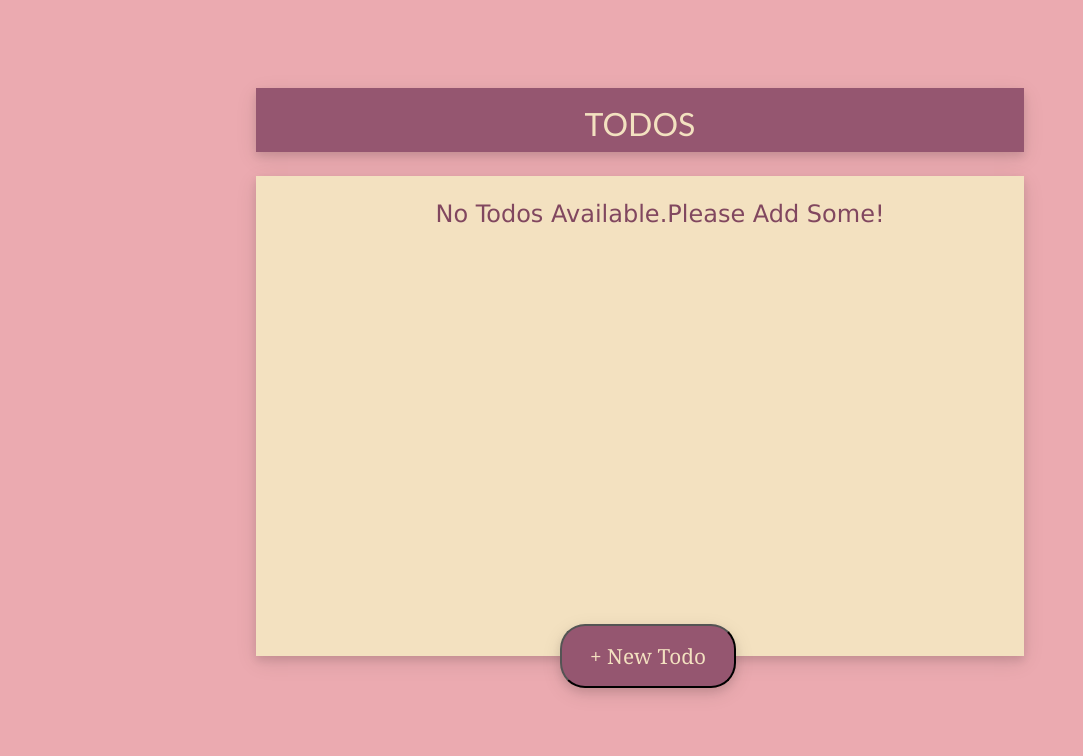
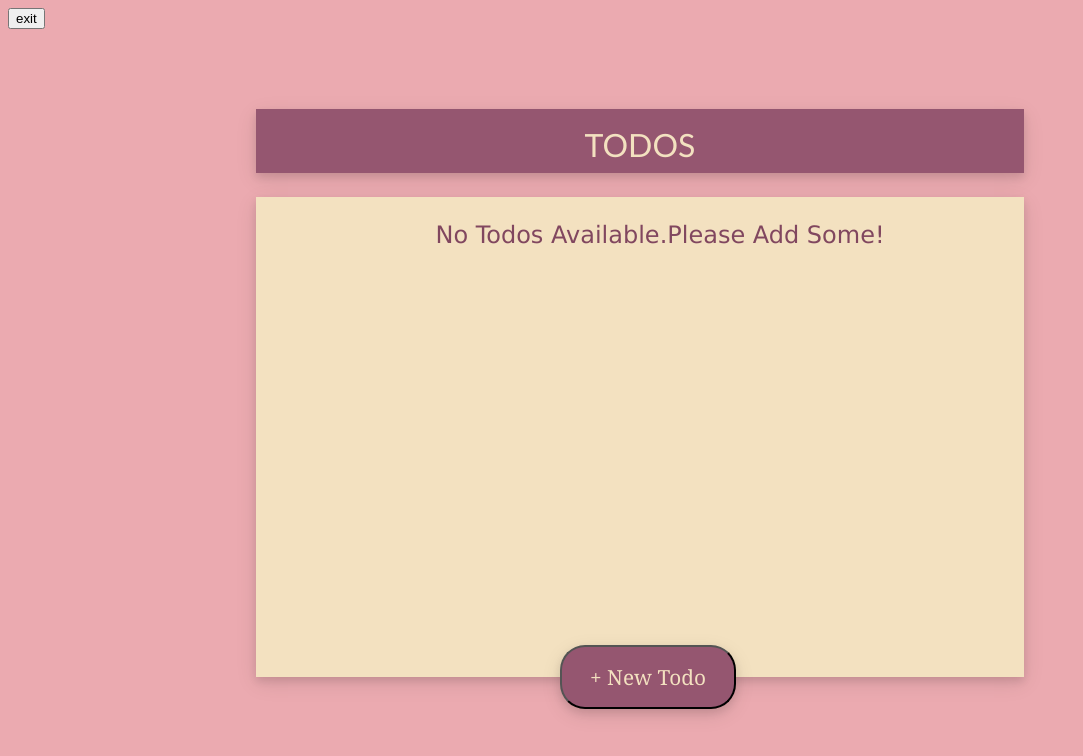
Before and after one commit to khushi-cc/ToDo-List, a React (Vite) app in the folder Todo list/: page / in a window 1280 px wide. Shown: the top 756 px of the page, without its empty margins (0-1083 px from the left). Built offline with nearby package versions, Linux system fonts and the light colour scheme.

Commit message:
Added a button to the Home Page

```diff
--- a/Todo list/src/App.jsx
+++ b/Todo list/src/App.jsx
@@ -5,7 +5,7 @@ import "./App.css";
 import RootLayout from "./Pages/RootLayout";
 import HomePage from "./Pages/HomePage";
 import AddToDO from "./Pages/AddToDO";
-import { RouterProvider,createBrowserRouter } from "react-router-dom";
+import { RouterProvider, createBrowserRouter } from "react-router-dom";
 
 function App() {
   const router = createBrowserRouter([
@@ -27,7 +27,8 @@ function App() {
 
   return (
     <>
-      <RouterProvider  router={router} ></RouterProvider>
+      <button>exit</button>
+      <RouterProvider router={router}></RouterProvider>
     </>
   );
 }
```
